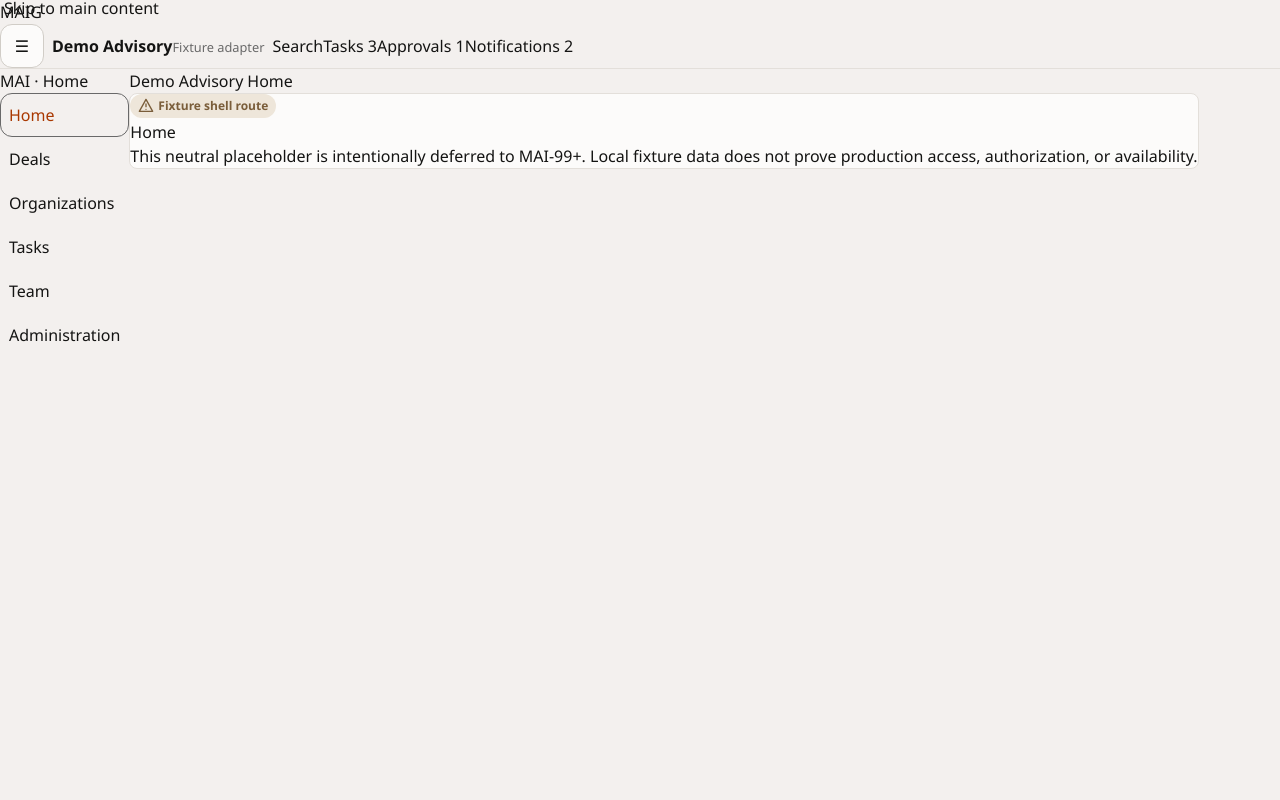
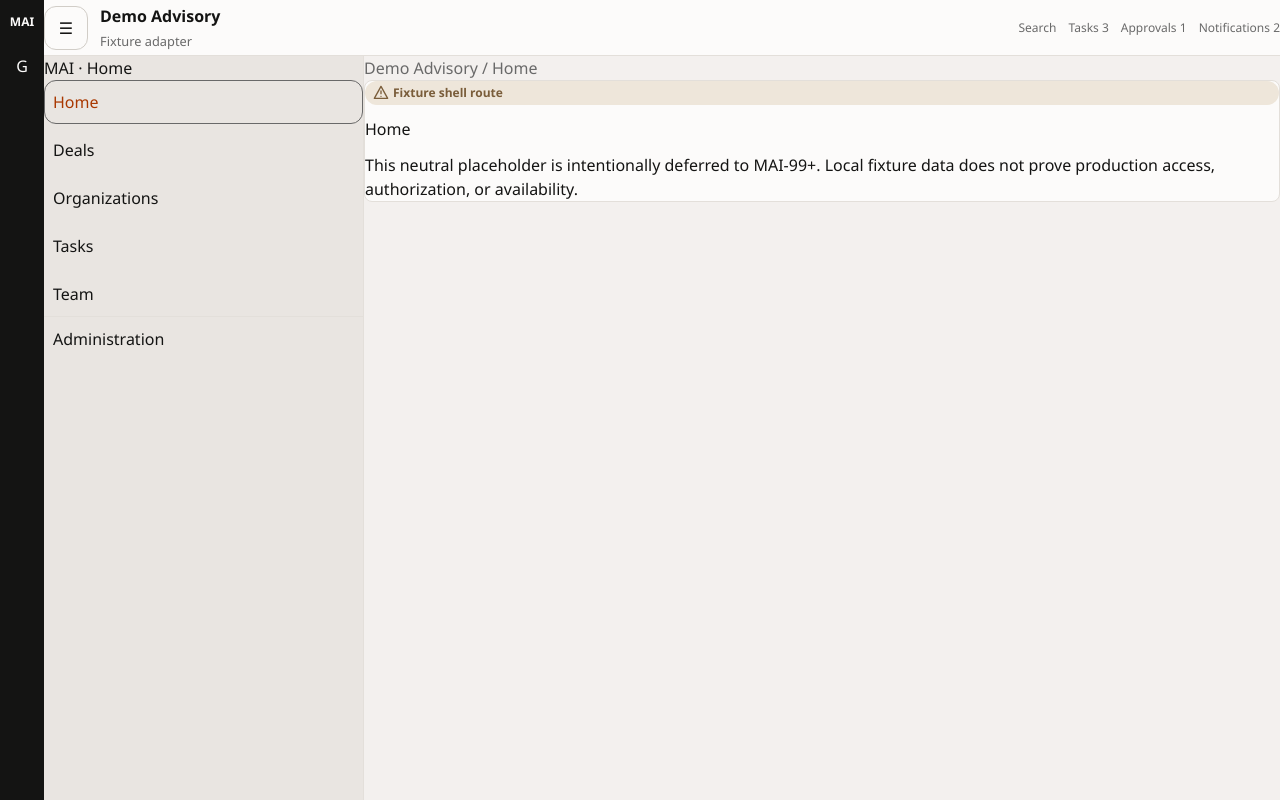
Before and after one commit to M-Ai-Fintech/mai, a Next.js app in the folder gui/: page /home in a window 1280 px wide. Built offline with nearby package versions, Linux system fonts and the light colour scheme.

Commit message:
fix(MAI-98): align shell structure with approved responsive variants

```diff
--- a/gui/app/_shell/AppShell.module.css
+++ b/gui/app/_shell/AppShell.module.css
@@ -1,3 +1,239 @@
-.shell { min-block-size: 100vh; display: grid; grid-template-columns: var(--mai-space-layout-3xl) 1fr; grid-template-rows: auto 1fr; background: var(--mai-color-surface-canvas); }
-.rail { grid-row: span 2; padding: var(--mai-space-layout-sm); border-inline-end: var(--mai-border-width-default) solid var(--mai-color-border-subtle); }.rail nav { display: grid; gap: var(--mai-space-component-xs); }.header { display: flex; flex-wrap: wrap; gap: var(--mai-space-component-sm); align-items: center; padding: var(--mai-space-layout-sm); border-block-end: var(--mai-border-width-default) solid var(--mai-color-border-subtle); }.header small { color: var(--mai-color-content-secondary); }.menu { display: none; min-block-size: var(--mai-control-min-target); }.main { min-inline-size: 0; padding: var(--mai-space-layout-md); }.main ol { display: flex; gap: var(--mai-space-component-xs); overflow-x: auto; padding: 0; list-style: none; }.placeholder { max-inline-size: var(--mai-size-content-max); margin-block-start: var(--mai-space-layout-lg); padding: var(--mai-space-layout-md); border: var(--mai-border-width-default) solid var(--mai-color-border-subtle); border-radius: var(--mai-radius-panel); background: var(--mai-color-surface-raised); }.skip { position: absolute; inset-block-start: calc(var(--mai-space-component-xs) * -1); inset-inline-start: var(--mai-space-component-xs); }.skip:focus { inset-block-start: var(--mai-space-component-xs); z-index: 2; }
-@media (max-width: 767px) { .shell { grid-template-columns: 1fr; }.rail { display: none; }.menu { display: block; }.main { padding: var(--mai-space-layout-sm); } }
+.shell {
+  min-block-size: 100vh;
+  background: var(--mai-color-surface-canvas);
+  color: var(--mai-color-content-primary);
+}
+
+.brandRail {
+  flex: 0 0 var(--mai-space-layout-3xl);
+  min-block-size: 100vh;
+  flex-direction: column;
+  align-items: center;
+  gap: var(--mai-space-layout-md);
+  padding-block: var(--mai-space-layout-sm);
+  background: var(--mai-color-surface-inverse);
+  color: var(--mai-color-content-inverse);
+}
+
+.brandMark {
+  min-inline-size: var(--mai-control-min-target);
+  min-block-size: var(--mai-control-min-target);
+  display: inline-flex;
+  align-items: center;
+  justify-content: center;
+  color: inherit;
+  font-family: var(--mai-type-eyebrow-font-family);
+  font-size: var(--mai-type-eyebrow-font-size);
+  font-weight: var(--mai-type-eyebrow-font-weight);
+  line-height: var(--mai-type-eyebrow-line-height);
+  text-decoration: none;
+}
+
+.brandMark:focus-visible,
+.skip:focus-visible {
+  outline: var(--mai-focus-ring-width) solid var(--mai-color-focus-ring);
+  outline-offset: var(--mai-focus-ring-width);
+}
+
+.modeMarker {
+  min-inline-size: var(--mai-control-min-target);
+  min-block-size: var(--mai-control-min-target);
+  display: inline-flex;
+  align-items: center;
+  justify-content: center;
+  border: var(--mai-border-width-default) solid var(--mai-color-border-inverse);
+  border-radius: var(--mai-radius-control);
+}
+
+.application,
+.contentColumn,
+.main {
+  min-inline-size: 0;
+}
+
+.application {
+  flex: 1 1 auto;
+}
+
+.header {
+  min-block-size: var(--mai-size-control-large);
+  display: flex;
+  flex-wrap: wrap;
+  align-items: center;
+  gap: var(--mai-space-component-md);
+  padding-inline: var(--mai-space-layout-sm);
+  border-block-end: var(--mai-border-width-default) solid var(--mai-color-border-subtle);
+  background: var(--mai-color-surface-raised);
+}
+
+.contextIdentity {
+  display: grid;
+  gap: var(--mai-space-component-xs);
+}
+
+.contextIdentity small,
+.externalLabel,
+.headerEntries,
+.dealContext dt,
+.breadcrumbs {
+  color: var(--mai-color-content-secondary);
+}
+
+.headerEntries {
+  margin-inline-start: auto;
+  display: flex;
+  flex-wrap: wrap;
+  align-items: center;
+  gap: var(--mai-space-component-md);
+  font-family: var(--mai-type-metadata-font-family);
+  font-size: var(--mai-type-metadata-font-size);
+  line-height: var(--mai-type-metadata-line-height);
+}
+
+.externalLabel {
+  margin-inline-start: auto;
+}
+
+.workspace {
+  min-block-size: calc(100vh - var(--mai-size-control-large));
+}
+
+.contextSidebar {
+  flex: 0 0 var(--mai-layout-sidebar-desktop);
+  padding: var(--mai-space-layout-sm);
+  border-inline-end: var(--mai-border-width-default) solid var(--mai-color-border-subtle);
+  background: var(--mai-color-surface-subtle);
+}
+
+.sidebarHeading {
+  display: grid;
+  gap: var(--mai-space-component-xs);
+  margin-block-end: var(--mai-space-layout-md);
+}
+
+.navigationGroup,
+.secondaryNavigation {
+  display: grid;
+  gap: var(--mai-space-component-xs);
+}
+
+.secondaryNavigation {
+  margin-block-start: var(--mai-space-layout-lg);
+  padding-block-start: var(--mai-space-layout-sm);
+  border-block-start: var(--mai-border-width-default) solid var(--mai-color-border-subtle);
+}
+
+.dealContext {
+  display: grid;
+  gap: var(--mai-space-layout-sm);
+  margin: 0;
+}
+
+.dealContext div {
+  display: grid;
+  gap: var(--mai-space-component-xs);
+}
+
+.dealContext dd {
+  margin: 0;
+}
+
+.contentColumn {
+  flex: 1 1 auto;
+}
+
+.dealNavigation,
+.externalNavigation {
+  align-items: stretch;
+  gap: var(--mai-space-component-xs);
+  overflow-x: auto;
+  padding: var(--mai-space-component-xs) var(--mai-space-layout-sm);
+  border-block-end: var(--mai-border-width-default) solid var(--mai-color-border-subtle);
+  background: var(--mai-color-surface-raised);
+}
+
+.externalNavigation {
+  display: flex;
+}
+
+.dealNavigation .navigationGroup,
+.externalNavigation .navigationGroup {
+  display: flex;
+  flex: 0 0 auto;
+  gap: var(--mai-space-component-xs);
+}
+
+.main {
+  padding: var(--mai-space-layout-sm);
+}
+
+.breadcrumbs ol {
+  display: flex;
+  gap: var(--mai-space-component-xs);
+  overflow-x: auto;
+  margin: 0;
+  padding: 0;
+  list-style: none;
+  white-space: nowrap;
+}
+
+.breadcrumbs li + li::before {
+  content: "/";
+  margin-inline-end: var(--mai-space-component-xs);
+}
+
+.dealHeader {
+  display: flex;
+  flex-wrap: wrap;
+  align-items: flex-start;
+  justify-content: space-between;
+  gap: var(--mai-space-layout-sm);
+  margin-block-start: var(--mai-space-layout-md);
+}
+
+.dealHeader h1,
+.placeholder h2,
+.eyebrow {
+  margin: 0;
+}
+
+.eyebrow {
+  color: var(--mai-color-content-secondary);
+  font-family: var(--mai-type-eyebrow-font-family);
+  font-size: var(--mai-type-eyebrow-font-size);
+  font-weight: var(--mai-type-eyebrow-font-weight);
+  line-height: var(--mai-type-eyebrow-line-height);
+  text-transform: uppercase;
+}
+
+.placeholder {
+  max-inline-size: var(--mai-size-content-max);
+  display: grid;
+  gap: var(--mai-space-component-md);
+  margin-block-start: var(--mai-space-layout-lg);
+  padding: var(--mai-space-layout-md);
+  border: var(--mai-border-width-default) solid var(--mai-color-border-subtle);
+  border-radius: var(--mai-radius-panel);
+  background: var(--mai-color-surface-raised);
+}
+
+.placeholder p {
+  margin: 0;
+}
+
+.skip {
+  position: fixed;
+  inset-block-start: calc(var(--mai-control-min-target) * -1);
+  inset-inline-start: var(--mai-space-component-xs);
+  z-index: 3;
+  min-block-size: var(--mai-control-min-target);
+  display: inline-flex;
+  align-items: center;
+  padding-inline: var(--mai-space-component-md);
+  background: var(--mai-color-surface-raised);
+  color: var(--mai-color-content-primary);
+}
+
+.skip:focus {
+  inset-block-start: var(--mai-space-component-xs);
+}
```
